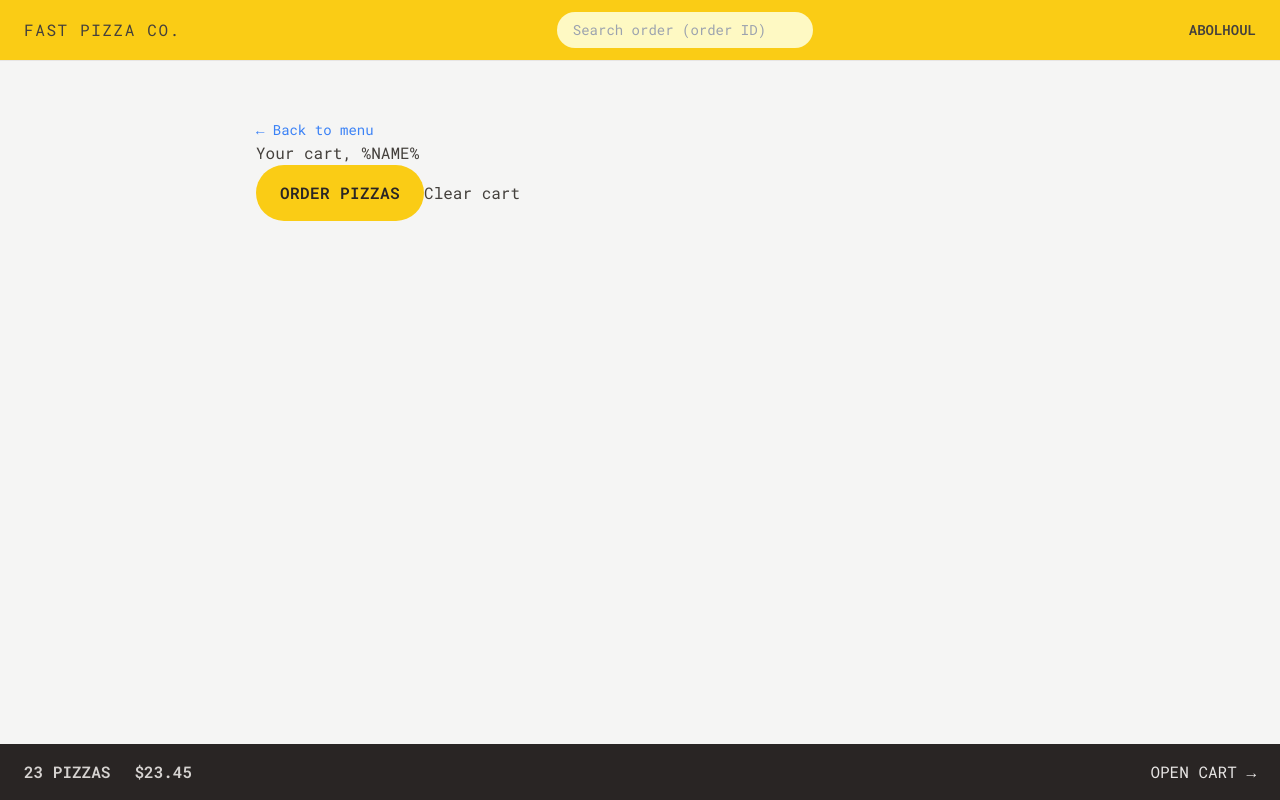
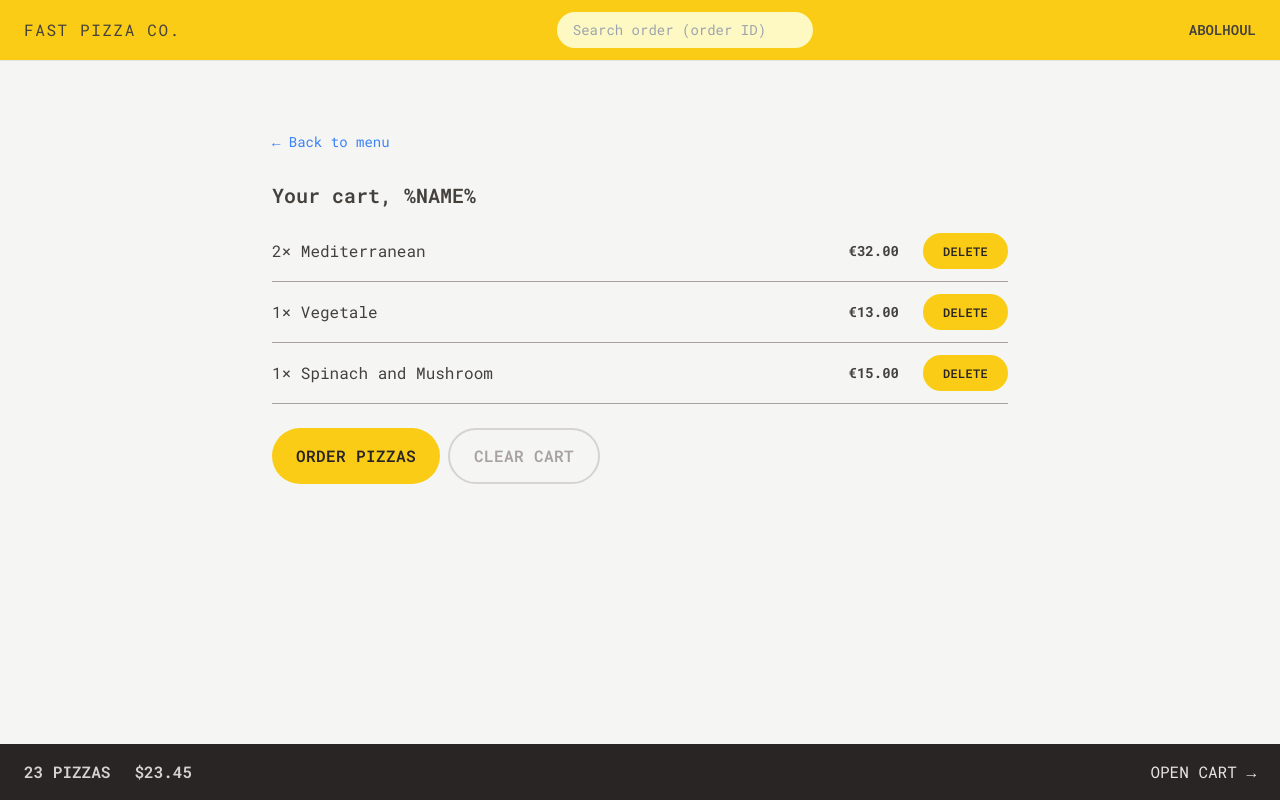
Before and after one commit to AbolHoul01/Fast-pizza, a React (Vite) app: page /cart in a window 1280 px wide. Built offline with nearby package versions, Linux system fonts and the light colour scheme.

Commit message:
Styling the cart

```diff
--- a/src/features/cart/Cart.tsx
+++ b/src/features/cart/Cart.tsx
@@ -1,52 +1,59 @@
 import LinkButton from "../../ui/LinkButton";
 import Button from "../../ui/Button";
+import CartItem from "./CartItem";
 
-// interface CartItem {
-//   pizzaId: number;
-//   name: string;
-//   quantity: number;
-//   unitPrice: number;
-//   totalPrice: number;
-// }
+interface CartItem {
+  pizzaId: number;
+  name: string;
+  quantity: number;
+  unitPrice: number;
+  totalPrice: number;
+}
 
-// const fakeCart: CartItem[] = [
-//   {
-//     pizzaId: 12,
-//     name: "Mediterranean",
-//     quantity: 2,
-//     unitPrice: 16,
-//     totalPrice: 32,
-//   },
-//   {
-//     pizzaId: 6,
-//     name: "Vegetale",
-//     quantity: 1,
-//     unitPrice: 13,
-//     totalPrice: 13,
-//   },
-//   {
-//     pizzaId: 11,
-//     name: "Spinach and Mushroom",
-//     quantity: 1,
-//     unitPrice: 15,
-//     totalPrice: 15,
-//   },
-// ];
+const fakeCart: CartItem[] = [
+  {
+    pizzaId: 12,
+    name: "Mediterranean",
+    quantity: 2,
+    unitPrice: 16,
+    totalPrice: 32,
+  },
+  {
+    pizzaId: 6,
+    name: "Vegetale",
+    quantity: 1,
+    unitPrice: 13,
+    totalPrice: 13,
+  },
+  {
+    pizzaId: 11,
+    name: "Spinach and Mushroom",
+    quantity: 1,
+    unitPrice: 15,
+    totalPrice: 15,
+  },
+];
 
 function Cart() {
-  // const cart: CartItem[] = fakeCart;
+  const cart: CartItem[] = fakeCart;
 
   return (
-    <div>
+    <div className="py-3 px-4 ">
       <LinkButton to="/menu">&larr; Back to menu</LinkButton>
 
-      <h2>Your cart, %NAME%</h2>
+      <h2 className="mt-7 text-xl font-semibold">Your cart, %NAME%</h2>
 
-      <div>
+      <ul className="mt-3 divide-y divide-stone-400 border-b border-stone-400">
+        {cart.map((item) => (
+          <CartItem item={item} key={item.name} />
+        ))}
+      </ul>
+
+      <div className="mt-6 space-x-2">
         <Button to="/order/new" disabled={false} type="primary">
           Order pizzas
         </Button>
-        <button>Clear cart</button>
+        <Button type="secondary">Clear cart</Button>
       </div>
     </div>
   );
--- a/src/features/cart/CartItem.tsx
+++ b/src/features/cart/CartItem.tsx
@@ -1,3 +1,4 @@
+import Button from "../../ui/Button";
 import { formatCurrency } from "../../utils/helpers";
 
 interface CartItemProps {
@@ -14,12 +15,13 @@
   const { name, quantity, totalPrice } = item;
 
   return (
-    <li>
-      <p>
+    <li className="py-3 sm:flex sm:items-center sm:justify-between">
+      <p className="mb-1 sm:mb-0">
         {quantity}&times; {name}
       </p>
-      <div>
-        <p>{formatCurrency(totalPrice)}</p>
+      <div className="flex justify-between items-center sm:gap-6">
+        <p className="text-sm font-bold">{formatCurrency(totalPrice)}</p>
+        <Button type="small">Delete</Button>
       </div>
     </li>
   );
--- a/src/ui/Button.tsx
+++ b/src/ui/Button.tsx
@@ -14,6 +14,8 @@
   const styles = {
     primary: bace + " py-3 px-4 md:px-6 md:py-4",
     small: bace + " py-2 px-4 text-xs md:px-5 md:py-2.5",
+    secondary:
+      "uppercase font-semibold text-stone-400 inline-block border-2 border-stone-300 tracking-wide rounded-full hover:bg-stone-300 transition-colors duration-300 focus:outline-none focus:ring focus:ring-stone-300 focus:bg-stone-300 hover:text-stone-800 focus:ring-offset-2 focus:text-stone-800 active:bg-stone-500 disabled:cursor-not-allowed py-2.5 px-4 md:px-6 md:py-3.5",
   };
 
   if (to)
```
